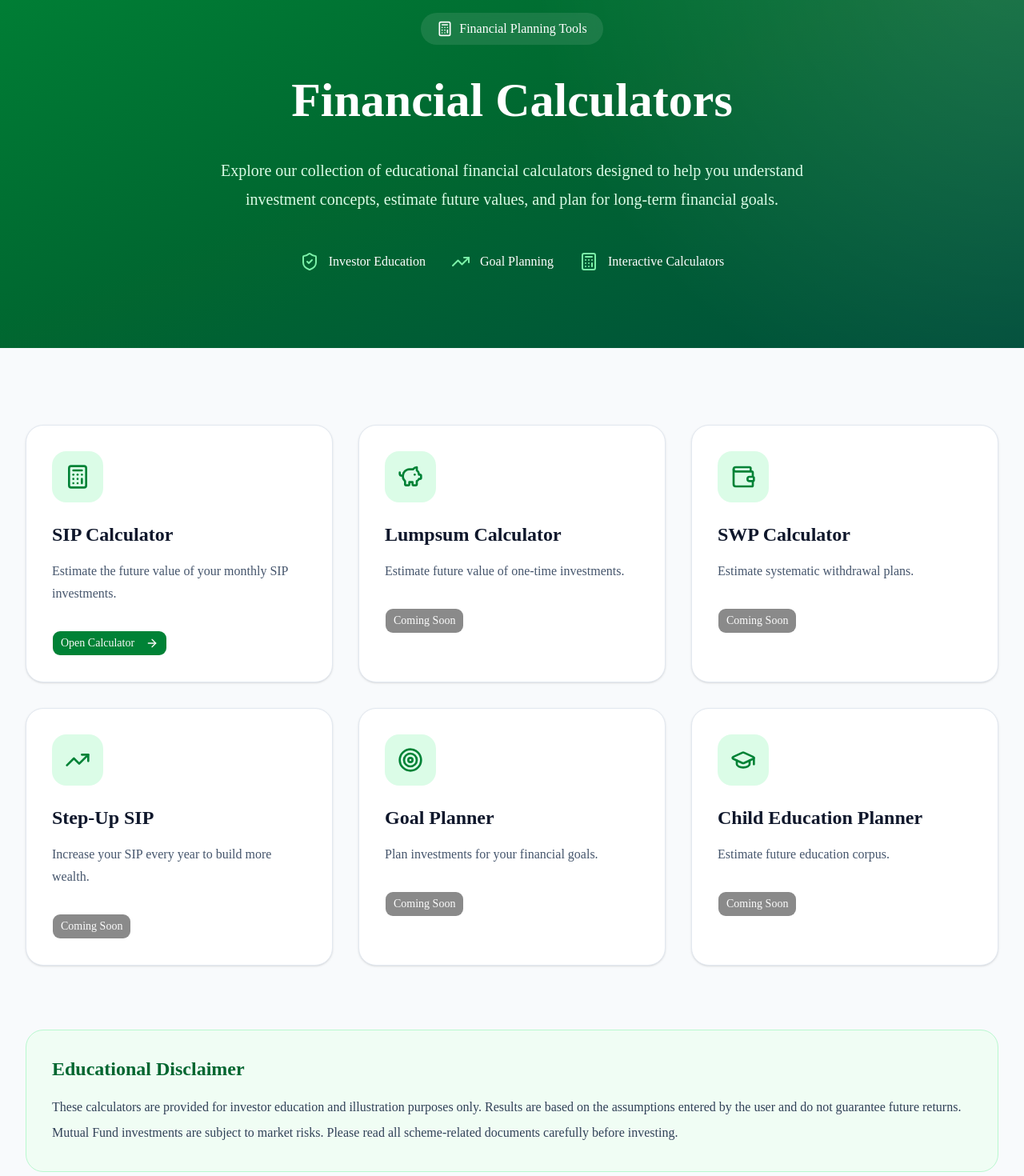
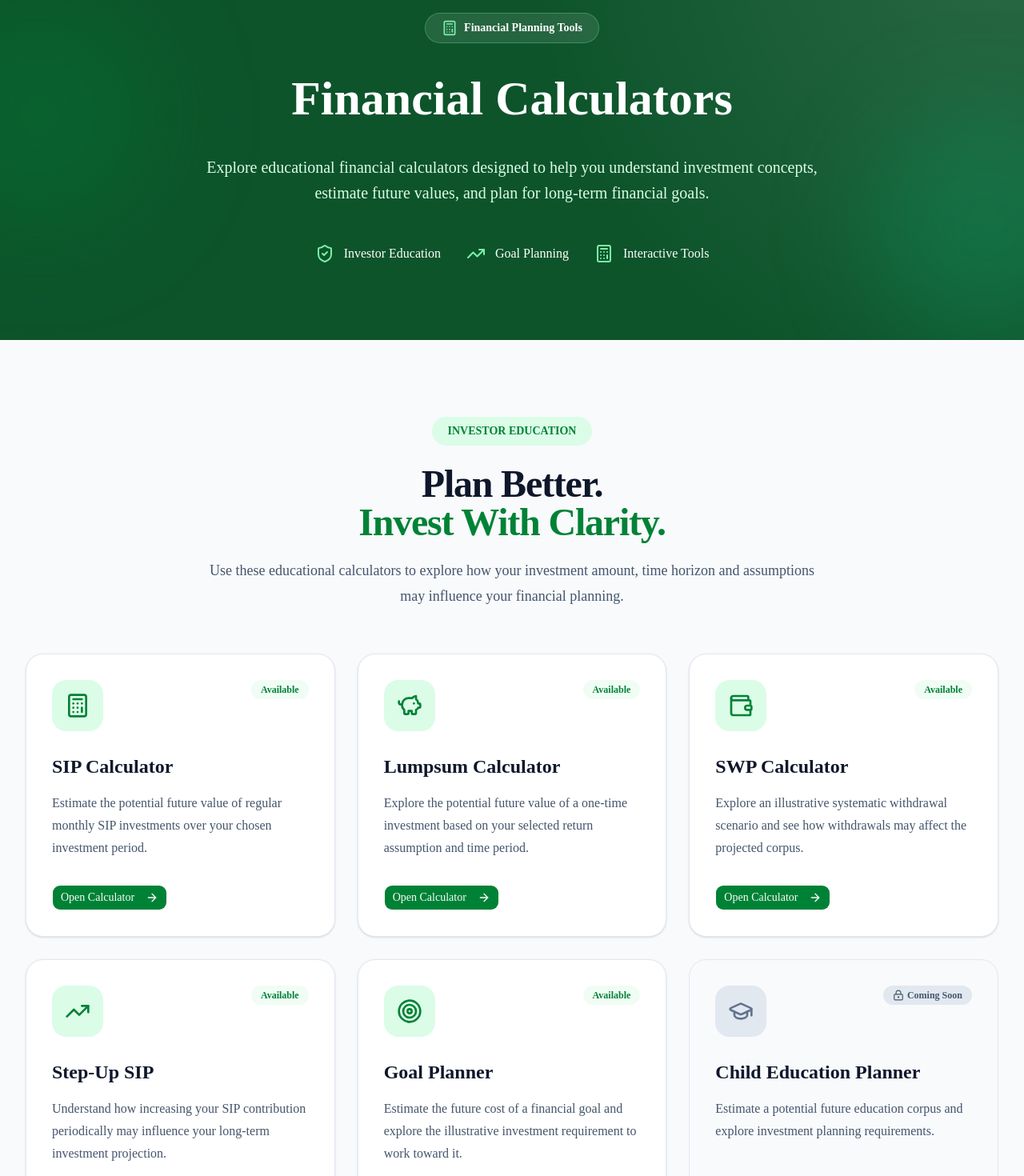
Before and after one commit to shivpawan007/LuxmiInvestCare, a Next.js app: page /calculators in a window 1280 px wide. Shown: the part 80-1550 px from the top of the page at 80% size. Built offline with nearby package versions, Linux system fonts and the light colour scheme.

Commit message:
Upgrade financial calculator hub

```diff
--- a/app/calculators/page.tsx
+++ b/app/calculators/page.tsx
@@ -2,7 +2,6 @@
 
 import {
     Calculator,
-    Landmark,
     PiggyBank,
     Wallet,
     Target,
@@ -19,53 +18,74 @@ export default function CalculatorsPage() {
             <CalculatorHero />
 
             <section className="section bg-slate-50">
-
                 <div className="container-custom">
 
-                    <div className="grid gap-8 md:grid-cols-2 xl:grid-cols-3">
+                    {/* Section Heading */}
+                    <div className="mx-auto max-w-3xl text-center">
+                        <span className="inline-flex rounded-full bg-green-100 px-5 py-2 text-sm font-semibold text-green-700">
+                            INVESTOR EDUCATION
+                        </span>
+
+                        <h2 className="section-title mt-6">
+                            Plan Better.
+                            <span className="block text-green-700">
+                                Invest With Clarity.
+                            </span>
+                        </h2>
+
+                        <p className="section-subtitle">
+                            Use these educational calculators to explore how your
+                            investment amount, time horizon and assumptions may
+                            influence your financial planning.
+                        </p>
+                    </div>
+
+                    {/* Calculator Grid */}
+                    <div className="mt-14 grid gap-7 md:grid-cols-2 xl:grid-cols-3">
 
                         <CalculatorCard
                             title="SIP Calculator"
-                            description="Estimate the future value of your monthly SIP investments."
+                            description="Estimate the potential future value of regular monthly SIP investments over your chosen investment period."
                             href="/calculators/sip"
                             icon={<Calculator className="h-8 w-8" />}
+                            available={true}
                         />
 
                         <CalculatorCard
                             title="Lumpsum Calculator"
-                            description="Estimate future value of one-time investments."
+                            description="Explore the potential future value of a one-time investment based on your selected return assumption and time period."
                             href="/calculators/lumpsum"
                             icon={<PiggyBank className="h-8 w-8" />}
-                            available={false}
+                            available={true}
                         />
 
                         <CalculatorCard
                             title="SWP Calculator"
-                            description="Estimate systematic withdrawal plans."
+                            description="Explore an illustrative systematic withdrawal scenario and see how withdrawals may affect the projected corpus."
                             href="/calculators/swp"
                             icon={<Wallet className="h-8 w-8" />}
-                            available={false}
+                            available={true}
                         />
 
                         <CalculatorCard
                             title="Step-Up SIP"
-                            description="Increase your SIP every year to build more wealth."
+                            description="Understand how increasing your SIP contribution periodically may influence your long-term investment projection."
                             href="/calculators/step-up-sip"
                             icon={<TrendingUp className="h-8 w-8" />}
-                            available={false}
+                            available={true}
                         />
 
                         <CalculatorCard
                             title="Goal Planner"
-                            description="Plan investments for your financial goals."
+                            description="Estimate the future cost of a financial goal and explore the illustrative investment requirement to work toward it."
                             href="/calculators/goal-planner"
                             icon={<Target className="h-8 w-8" />}
-                            available={false}
+                            available={true}
                         />
 
                         <CalculatorCard
                             title="Child Education Planner"
-                            description="Estimate future education corpus."
+                            description="Estimate a potential future education corpus and explore investment planning requirements."
                             href="/calculators/education"
                             icon={<GraduationCap className="h-8 w-8" />}
                             available={false}
@@ -73,29 +93,29 @@ export default function CalculatorsPage() {
 
                     </div>
 
-                    <div className="mt-20 rounded-3xl border border-green-200 bg-green-50 p-8">
+                    {/* Educational Note */}
+                    <div className="mt-20 rounded-3xl border border-green-200 bg-green-50 p-8 lg:p-10">
 
-                        <h2 className="text-2xl font-bold text-green-800">
+                        <div className="max-w-4xl">
+                            <h2 className="text-2xl font-bold text-green-800">
+                                Educational Disclaimer
+                            </h2>
 
-                            Educational Disclaimer
-
-                        </h2>
-
-                        <p className="mt-4 leading-8 text-slate-700">
-
-                            These calculators are provided for investor education and
-                            illustration purposes only. Results are based on the
-                            assumptions entered by the user and do not guarantee future
-                            returns. Mutual Fund investments are subject to market risks.
-                            Please read all scheme-related documents carefully before
-                            investing.
-
-                        </p>
+                            <p className="mt-4 leading-8 text-slate-700">
+                                These calculators are provided for investor education
+                                and illustration purposes only. Results are based on
+                                the assumptions entered by the user and do not
+                                guarantee future returns. Actual investment outcomes
+                                may differ depending on market conditions and other
+                                factors. Mutual Fund investments are subject to
+                                market risks. Please read all scheme-related
+                                documents carefully before investing.
+                            </p>
+                        </div>
 
                     </div>
 
                 </div>
-
             </section>
         </>
     );
--- a/components/calculators/CalculatorCard.tsx
+++ b/components/calculators/CalculatorCard.tsx
@@ -1,7 +1,7 @@
 "use client";
 
 import Link from "next/link";
-import { ArrowRight } from "lucide-react";
+import { ArrowRight, LockKeyhole } from "lucide-react";
 import { Button } from "@/components/ui/Button";
 
 interface CalculatorCardProps {
@@ -20,27 +20,50 @@ export default function CalculatorCard({
     available = true,
 }: CalculatorCardProps) {
     return (
-        <div className="group rounded-3xl border border-slate-200 bg-white p-8 shadow-sm transition-all duration-300 hover:-translate-y-2 hover:border-green-200 hover:shadow-2xl">
+        <article
+            className={`group flex h-full flex-col rounded-3xl border p-8 transition-all duration-300 ${
+                available
+                    ? "border-slate-200 bg-white shadow-sm hover:-translate-y-1 hover:border-green-300 hover:shadow-xl"
+                    : "border-slate-200 bg-slate-50"
+            }`}
+        >
+            <div className="flex items-start justify-between">
+                <div
+                    className={`flex h-16 w-16 items-center justify-center rounded-2xl ${
+                        available
+                            ? "bg-green-100 text-green-700"
+                            : "bg-slate-200 text-slate-500"
+                    }`}
+                >
+                    {icon}
+                </div>
 
-            <div className="mb-6 flex h-16 w-16 items-center justify-center rounded-2xl bg-green-100 text-green-700">
-                {icon}
+                {available ? (
+                    <span className="rounded-full bg-green-50 px-3 py-1 text-xs font-semibold text-green-700">
+                        Available
+                    </span>
+                ) : (
+                    <span className="flex items-center gap-1 rounded-full bg-slate-200 px-3 py-1 text-xs font-semibold text-slate-600">
+                        <LockKeyhole className="h-3.5 w-3.5" />
+                        Coming Soon
+                    </span>
+                )}
             </div>
 
-            <h3 className="text-2xl font-bold text-slate-900">
+            <h3 className="mt-7 text-2xl font-bold text-slate-900">
                 {title}
             </h3>
 
-            <p className="mt-4 leading-7 text-slate-600">
+            <p className="mt-4 flex-1 leading-7 text-slate-600">
                 {description}
             </p>
 
             <div className="mt-8">
-
                 {available ? (
                     <Link href={href}>
                         <Button className="bg-green-700 hover:bg-green-800">
                             Open Calculator
-                            <ArrowRight className="ml-2 h-4 w-4" />
+                            <ArrowRight className="ml-2 h-4 w-4 transition-transform group-hover:translate-x-1" />
                         </Button>
                     </Link>
                 ) : (
@@ -48,9 +71,7 @@ export default function CalculatorCard({
                         Coming Soon
                     </Button>
                 )}
-
             </div>
-
-        </div>
+        </article>
     );
 }
--- a/components/calculators/CalculatorHero.tsx
+++ b/components/calculators/CalculatorHero.tsx
@@ -4,70 +4,50 @@ import { Calculator, ShieldCheck, TrendingUp } from "lucide-react";
 
 export default function CalculatorHero() {
     return (
-        <section className="relative overflow-hidden bg-gradient-to-br from-green-700 via-green-800 to-emerald-900 py-24 text-white">
-
+        <section className="relative overflow-hidden bg-green-900 py-24 text-white">
             {/* Background Effects */}
-
             <div className="absolute inset-0 bg-[radial-gradient(circle_at_top_right,rgba(255,255,255,0.12),transparent_45%)]" />
+            <div className="absolute -left-24 top-20 h-72 w-72 rounded-full bg-green-700/30 blur-3xl" />
+            <div className="absolute -right-24 bottom-0 h-72 w-72 rounded-full bg-emerald-500/20 blur-3xl" />
 
             <div className="container-custom relative z-10">
-
                 <div className="mx-auto max-w-4xl text-center">
 
-                    <div className="inline-flex items-center gap-2 rounded-full bg-white/10 px-5 py-2 backdrop-blur">
-
-                        <Calculator className="h-5 w-5" />
-
+                    <div className="inline-flex items-center gap-2 rounded-full border border-green-300/30 bg-white/10 px-5 py-2 text-sm font-semibold backdrop-blur">
+                        <Calculator className="h-5 w-5 text-green-300" />
                         Financial Planning Tools
-
                     </div>
 
                     <h1 className="mt-8 text-5xl font-extrabold leading-tight lg:text-6xl">
-
                         Financial Calculators
-
                     </h1>
 
-                    <p className="mx-auto mt-8 max-w-3xl text-xl leading-9 text-green-100">
-
-                        Explore our collection of educational financial calculators
-                        designed to help you understand investment concepts, estimate
-                        future values, and plan for long-term financial goals.
-
+                    <p className="mx-auto mt-8 max-w-3xl text-lg leading-8 text-green-100 lg:text-xl">
+                        Explore educational financial calculators designed to help
+                        you understand investment concepts, estimate future values,
+                        and plan for long-term financial goals.
                     </p>
 
-                    <div className="mt-12 flex flex-wrap justify-center gap-8">
+                    <div className="mt-12 flex flex-wrap justify-center gap-8 text-sm sm:text-base">
 
                         <div className="flex items-center gap-3">
-
                             <ShieldCheck className="h-6 w-6 text-green-300" />
-
                             <span>Investor Education</span>
-
                         </div>
 
                         <div className="flex items-center gap-3">
-
                             <TrendingUp className="h-6 w-6 text-green-300" />
-
                             <span>Goal Planning</span>
-
                         </div>
 
                         <div className="flex items-center gap-3">
-
                             <Calculator className="h-6 w-6 text-green-300" />
-
-                            <span>Interactive Calculators</span>
-
+                            <span>Interactive Tools</span>
                         </div>
 
                     </div>
-
                 </div>
-
             </div>
-
         </section>
     );
 }
```
